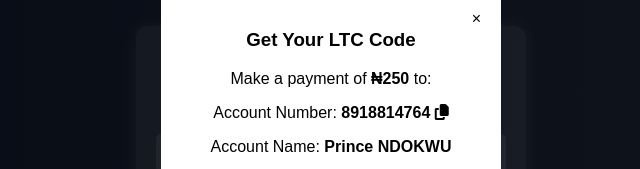
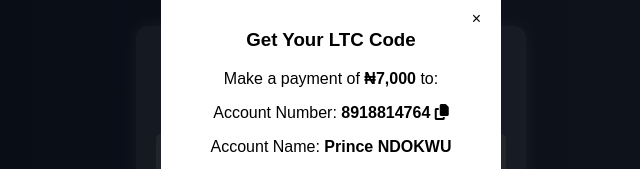
Before and after one commit to bluebeetle53/Cuppyvids, a plain HTML site: page dashboard.html in a window 1280 px wide. Both pictures are taken after a click on the button "Get LTC Code". Shown: the part 163-332 px from the top of the page, 309-949 px from the left. Drawn offline with Linux system fonts and the light colour scheme.

Commit message:
Update dashboard.html

```diff
--- a/dashboard.html
+++ b/dashboard.html
@@ -159,7 +159,7 @@ button:hover {
         <div class="modal-content">
             <span class="close">&times;</span>
             <h3>Get Your LTC Code</h3>
-            <p>Make a payment of <strong>₦250</strong> to:</p>
+            <p>Make a payment of <strong>₦7,000</strong> to:</p>
             <p>Account Number: <strong>8918814764</strong> <i class="fas fa-copy" id="copyAccount"></i></p>
             <p>Account Name: <strong>Prince NDOKWU</strong></p>
             <p>Bank: <strong>Nombank MFB</strong></p>
```
